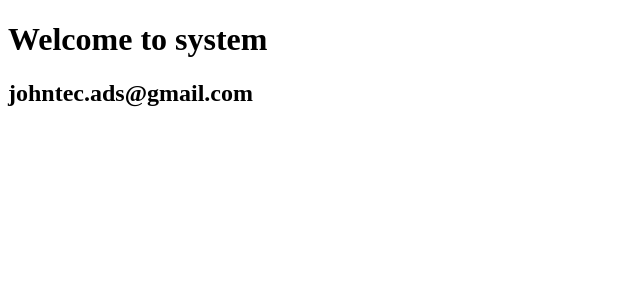
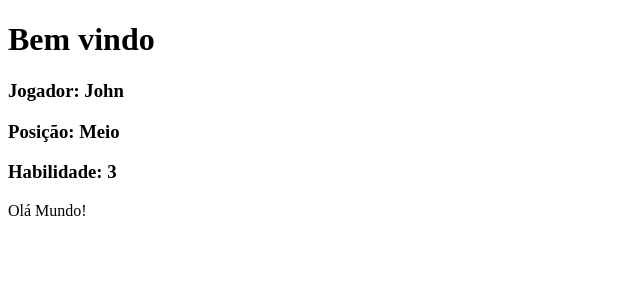
Before and after one commit to johntec-ads/meuapp, a React (Create React App) app: page / in a window 1280 px wide. Shown: the top 300 px of the page, without its empty margins (0-640 px from the left). Built offline with nearby package versions, Linux system fonts and the light colour scheme.

Commit message:
upCursoReact

```diff
--- a/src/App.js
+++ b/src/App.js
@@ -1,8 +1,42 @@
-export default function app (){
+import React from "react";
+
+/* A criação de componentes deve ser efetuada com uma
+aero function, seguindo a mesma sintaxe do JS, sendo
+reduzida quando o código estiver em apenas uma linha, do contrario
+deve ser afetuada com (arg ou props) + (=>) + ({chaves}) .
+Exemplo:
+No caso, a variável do componente, de ser com letra
+Maiúscula.
+
+const Variável = (props) => {
+  return (
+    Aqui deve ser usado o return com chaves
+  )
+}  */
+
+const Atletas = (props) => {
   return (
     <div>
-      <h1>Welcome to system</h1>
-      <h2>johntec.ads@gmail.com</h2>
+      <h3> {props.nome} </h3>
+      <h3> {props.posicao} </h3>
+      <h3> {props.habilidade} </h3>
     </div>
+
   )
 }
+
+
+
+function app() {
+  return (
+    <div>
+      <h1>Bem vindo</h1>
+      <Atletas nome = 'Jogador: John'/>
+      <Atletas posicao = 'Posição: Meio'/>
+      <Atletas habilidade = 'Habilidade: 3' />
+      Olá Mundo!
+    </div>
+  );
+};
+
+export default app
```
Also changed, not shown: src/indexTreino.js (added, +12 -0 lines).
